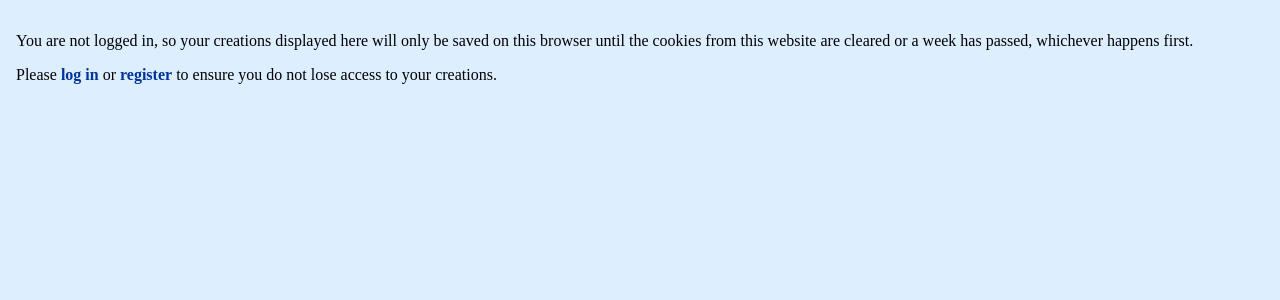
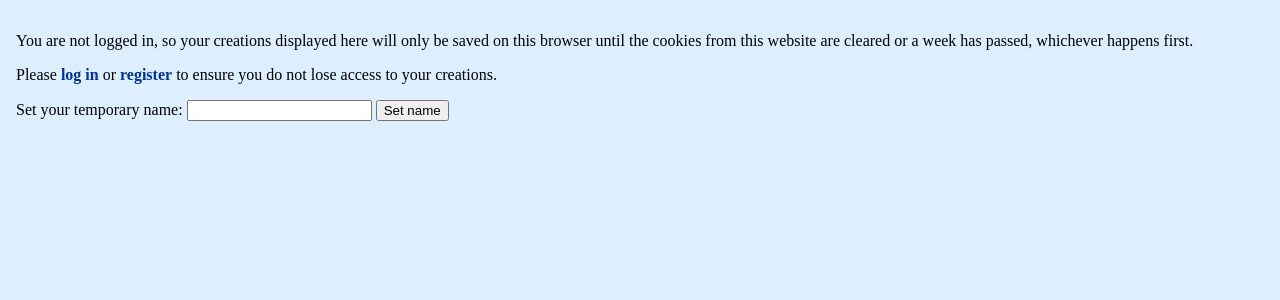
Before and after one commit to annawu030/MYO-Stationery, a PHP site: page /account.php in a window 1280 px wide. Shown: the part 32-332 px from the top of the page. Run offline with PHP 8.4, Linux system fonts and the light colour scheme.

Commit message:
cookies and get

```diff
--- a/account.php
+++ b/account.php
@@ -19,28 +19,25 @@
     <?php include "includes/navbar.php"; ?>
 
     <main>
-        <p>
+
             <?php
 
             // if user is logged in, display saved stuff from database
             if (isset($_SESSION["username"])) {
                 // greet
-                echo "Welcome, " . htmlspecialchars($_SESSION["username"]) . "! Here are your creations.";
+                echo "<p>Welcome, " . htmlspecialchars($_SESSION["username"]) . "! Here are your creations.</p>";
 
                 // show the pretties from database
 
             }
-            // else, if user is a guest, display saved stuff from cookies
+            // else, if user is a guest, display saved stuff from cookies?
             else {
-                // inform
-                echo 'You are not logged in, so your creations displayed here will only be saved on this browser until the cookies from this website are cleared or a week has passed, whichever happens first.</p>';
-                echo '<p>Please <a href="login.php">log in</a> or <a href="register.php">register</a> to ensure you do not lose access to your creations.';
-
-                // show the pretties from cookies
+                // moved to a separate page for my sanity -Sarah
+                include "includes/account-guest.php";
 
             }
             ?>
-        </p>
+
     </main>
 
 
--- /dev/null
+++ b/includes/account-guest.php
@@ -0,0 +1,65 @@
+<?php
+
+    // when displaying username, need to escape!
+    // everyone on StackOverflow says to escape on the way out, not on the way in (or through, I guess)
+    // because of double-escaping and wrong-language-escaping issues
+
+    // this could be better organized
+
+    // handle get request
+
+    if ($_SERVER["REQUEST_METHOD"] == "GET") {
+
+        /* in the event that we rearrange things and do need this validation
+        if (isset($_SESSION["username"])) { // if user was being sneaky while logged in
+            echo '<p class="error">You are already logged in as ' . htmlspecialchars($_SESSION["username"]) . '. Do you want to <a href="logout.php">log out</a>?</p>';
+            exit();
+        }
+        */
+
+        // user must be a guest now
+
+        if (isset($_GET["name"])) {
+            $newName = $_GET["name"];
+
+            if (isset($_COOKIE["name"])) {
+                $oldName = $_COOKIE["name"];
+                echo '<p class="success">Name changed from ' . htmlspecialchars($oldName) . ' to ';
+                setcookie("name", $newName, time() + (60 * 60 * 24 * 7)); // 7 days
+                echo htmlspecialchars($newName) . ".</p>";
+            }
+            else {
+                echo '<p class="success">Name set to ';
+                setcookie("name", $newName, time() + (60 * 60 * 24 * 7)); // 7 days
+                echo htmlspecialchars($newName) . ".</p>";
+            }
+        }
+    } // end of if (method is GET)
+
+
+
+    // now, to display page content
+
+    // greet
+    if (isset($_GET["name"])) {
+        $newName = $_GET["name"];
+        echo "<p>Welcome, " . htmlspecialchars($newName) . "!</p>";
+    }
+    else if (isset($_COOKIE["name"])) {
+        echo "<p>Welcome, " . htmlspecialchars($_COOKIE["name"]) . "!</p>";
+    }
+
+    // inform
+    echo '<p>You are not logged in, so your creations displayed here will only be saved on this browser until the cookies from this website are cleared or a week has passed, whichever happens first.</p>';
+    echo '<p>Please <a href="login.php">log in</a> or <a href="register.php">register</a> to ensure you do not lose access to your creations.</p>';
+    ?>
+    <form action="account.php" name="guest" method="GET">
+            <label for="name">Set your temporary name: </label>
+            <input type="text" name="name" />
+            <input type="submit" value="Set name" />
+    </form>
+    <?php
+
+    // show the pretties from cookies?
+
+?>
```
